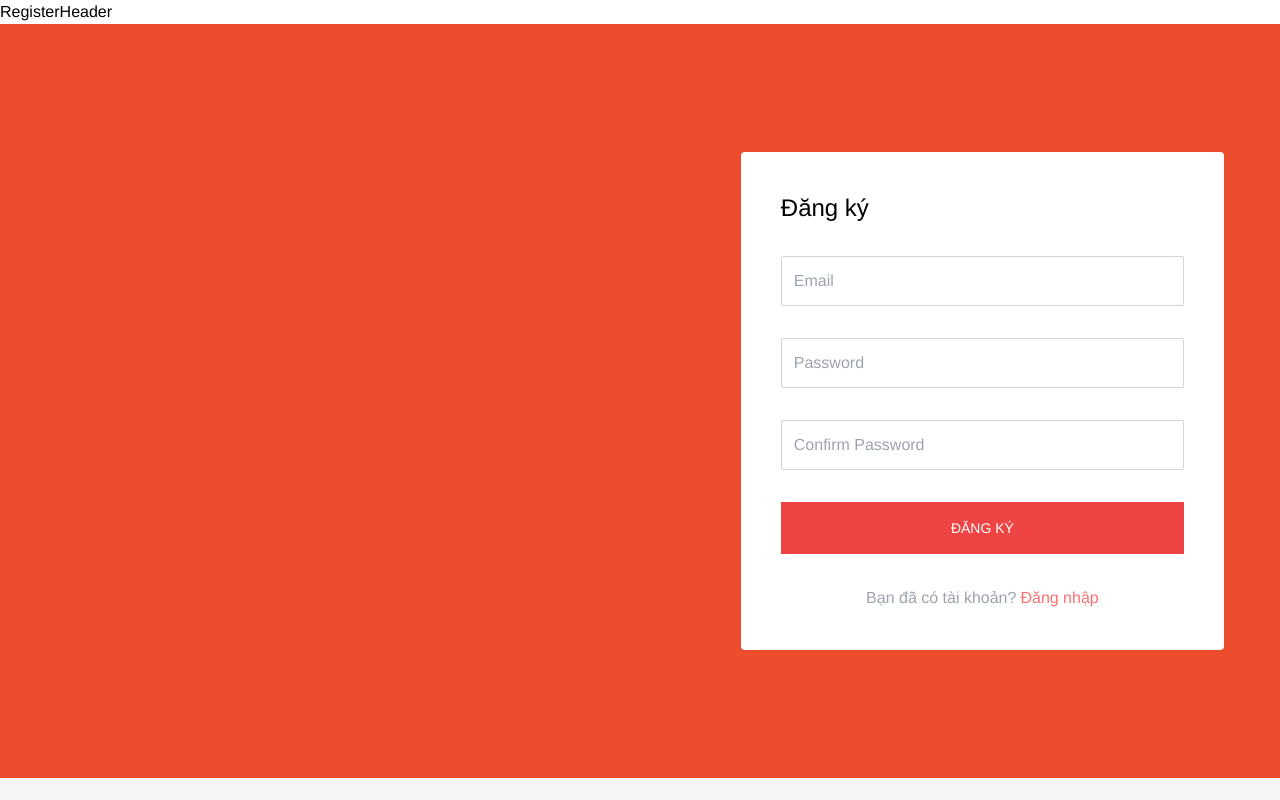
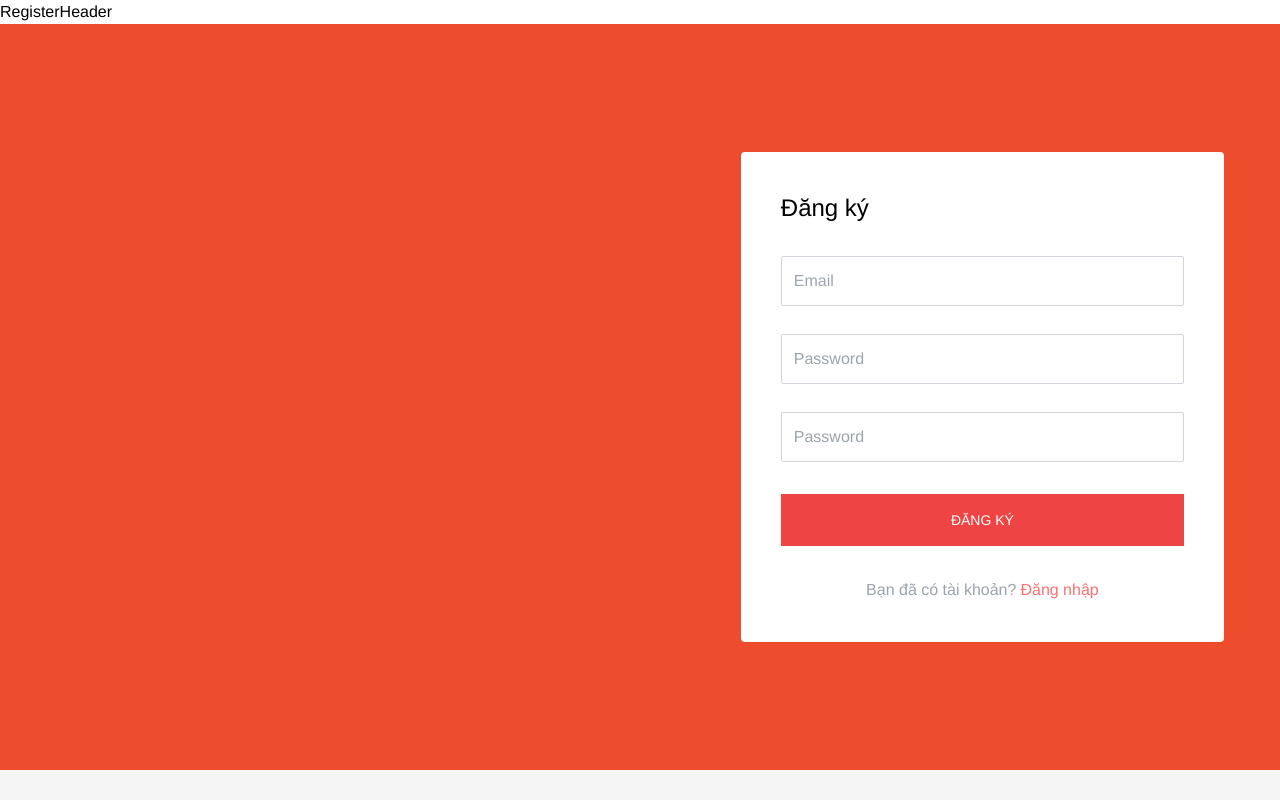
Before and after one commit to drawyoung0405/ShopeeClone, a React (Vite) app: page /register in a window 1280 px wide. Shown: the top 800 px of the page. Built offline with nearby package versions, Linux system fonts and the light colour scheme.

Commit message:
<Input/> for form register and login

```diff
--- /dev/null
+++ b/src/Components/Input/Input.tsx
@@ -0,0 +1,34 @@
+import React from 'react'
+import type { RegisterOptions, UseFormRegister } from 'react-hook-form'
+interface Props {
+  type: React.HTMLInputTypeAttribute
+  name: string
+  placeholder?: string
+  errorMessage?: string
+  className?: string
+  register: UseFormRegister<any>
+  rules?: RegisterOptions<any>
+}
+export default function Input({
+  type,
+  name,
+  placeholder,
+  errorMessage,
+  className,
+  register,
+  rules
+}: Props) {
+  return (
+    <div className={className}>
+      <input
+        type={type}
+        className='p-3 w-full outline-none border border-gray-300 focus:border-gray-500 rounded-sm focus:shadow-sm'
+        placeholder={placeholder}
+        {...register(name, rules)}
+      />
+      <div className='mt-1 text-red-600 min-h-[1rem] text-sm'>
+        {errorMessage}
+      </div>
+    </div>
+  )
+}
--- /dev/null
+++ b/src/Components/Input/index.ts
@@ -0,0 +1,2 @@
+import Input from './Input'
+export default Input
--- a/src/layouts/RegisterLayout/RegisterLayout.tsx
+++ b/src/layouts/RegisterLayout/RegisterLayout.tsx
@@ -1,5 +1,5 @@
 import RegisterHeader from '../../Components/RegisterHeader'
-import Footer from '../../Footer'
+import Footer from '../../Components/Footer'
 
 interface Props {
   children?: React.ReactNode
--- a/src/pages/Register/Register.tsx
+++ b/src/pages/Register/Register.tsx
@@ -1,7 +1,9 @@
 import { useForm, type RegisterOptions } from 'react-hook-form'
 import { Link } from 'react-router-dom'
 import { getRules } from '../../untils/rules'
-interface FormData {
+import Input from '../../Components/Input'
+
+export interface FormData {
   email: string
   password: string
   confirm_password: string
@@ -11,7 +13,6 @@ export default function Register() {
     register,
     handleSubmit,
     getValues,
-    watch,
     formState: { errors }
   } = useForm<FormData>()
   const rules = getRules(getValues)
@@ -30,7 +31,16 @@ export default function Register() {
               noValidate
             >
               <div className='text-2xl'>Đăng ký</div>
-              <div className='mt-8'>
+              <Input
+                name='email'
+                type='email'
+                register={register}
+                className='mt-8'
+                errorMessage={errors.email?.message}
+                placeholder='Email'
+                rules={rules.email}
+              />
+              {/* <div className='mt-8'>
                 <input
                   type='email'
                   className='p-3 w-full outline-none border border-gray-300 focus:border-gray-500 rounded-sm focus:shadow-sm'
@@ -43,8 +53,17 @@ export default function Register() {
                 <div className='mt-1 text-red-600 min-h-[1rem] text-sm'>
                   {errors.email?.message}
                 </div>
-              </div>
-              <div className='mt-3'>
+              </div> */}
+              <Input
+                name='password'
+                type='password'
+                register={register}
+                className='mt-2'
+                errorMessage={errors.password?.message}
+                placeholder='Password'
+                rules={rules.password}
+              />
+              {/* <div className='mt-3'>
                 <input
                   type='password'
                   {...register(
@@ -58,8 +77,17 @@ export default function Register() {
                 <div className='mt-1 text-red-600 min-h-[1rem] text-sm'>
                   {errors.password?.message}
                 </div>
-              </div>
-              <div className='mt-3'>
+              </div> */}
+              <Input
+                name='confirm_password'
+                type='password'
+                register={register}
+                className='mt-2'
+                errorMessage={errors.confirm_password?.message}
+                placeholder='Password'
+                rules={rules.confirm_password}
+              />
+              {/* <div className='mt-3'>
                 <input
                   {...register('confirm_password', {
                     ...(rules.confirm_password as RegisterOptions<
@@ -75,7 +103,7 @@ export default function Register() {
                 <div className='mt-1 text-red-600 min-h-[1rem] text-sm'>
                   {errors.confirm_password?.message}
                 </div>
-              </div>
+              </div> */}
               <div className='mt-3'>
                 <button
                   type='submit'
--- a/src/untils/rules.ts
+++ b/src/untils/rules.ts
@@ -1,10 +1,17 @@
-import type { RegisterOptions, UseFormGetValues } from 'react-hook-form'
+import type {
+  FieldValues,
+  RegisterOptions,
+  UseFormGetValues,
+  Path
+} from 'react-hook-form'
+import type { FormData } from '../pages/Register/Register'
 
-type Rules = {
-  [key in 'email' | 'password' | 'confirm_password']?: RegisterOptions<FormData>
+export type Rules<TFormValues extends FieldValues> = {
+  [K in Path<TFormValues>]?: RegisterOptions<TFormValues, K>
 }
-
-export const getRules = (getValues?: UseFormGetValues<any>): Rules => ({
+export const getRules = (
+  getValues?: UseFormGetValues<FormData>
+): Rules<FormData> => ({
   email: {
     required: {
       value: true,
@@ -50,8 +57,9 @@ export const getRules = (getValues?: UseFormGetValues<any>): Rules => ({
       value: 6,
       message: 'Độ dài từ 6 - 160 ký tự'
     },
-    validate:typeof getValues === 'function'
-      ? (value) => value === getValues('password') || 'Mật khẩu không khớp'
-      : undefined
+    validate:
+      typeof getValues === 'function'
+        ? (value) => value === getValues('password') || 'Mật khẩu không khớp'
+        : undefined
   }
 })
```
Also changed, not shown: src/Components/Footer/Footer.tsx (renamed from src/Footer/Footer.tsx), src/Components/Footer/index.ts (renamed from src/Footer/index.ts).
